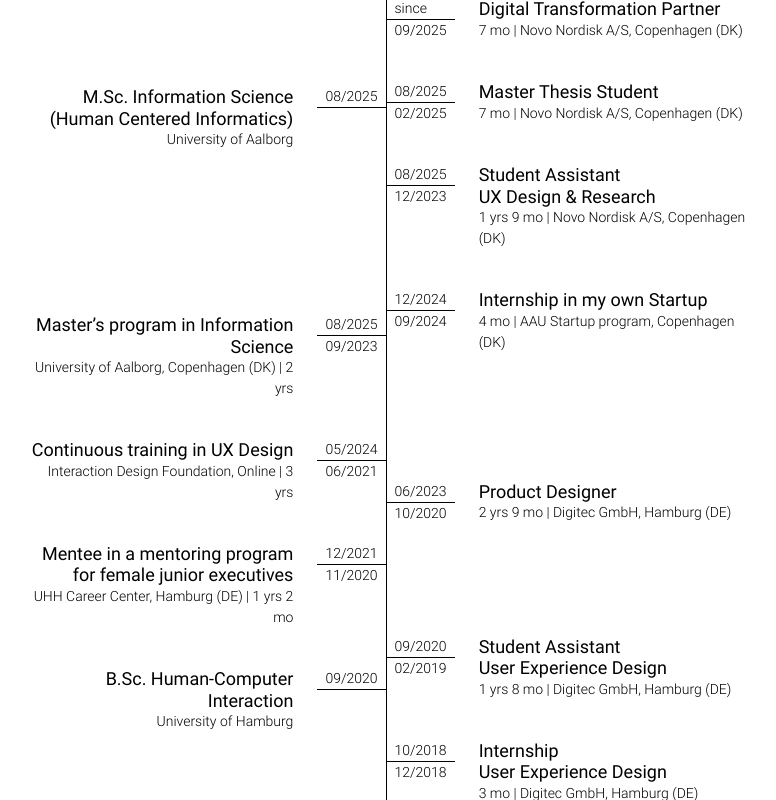
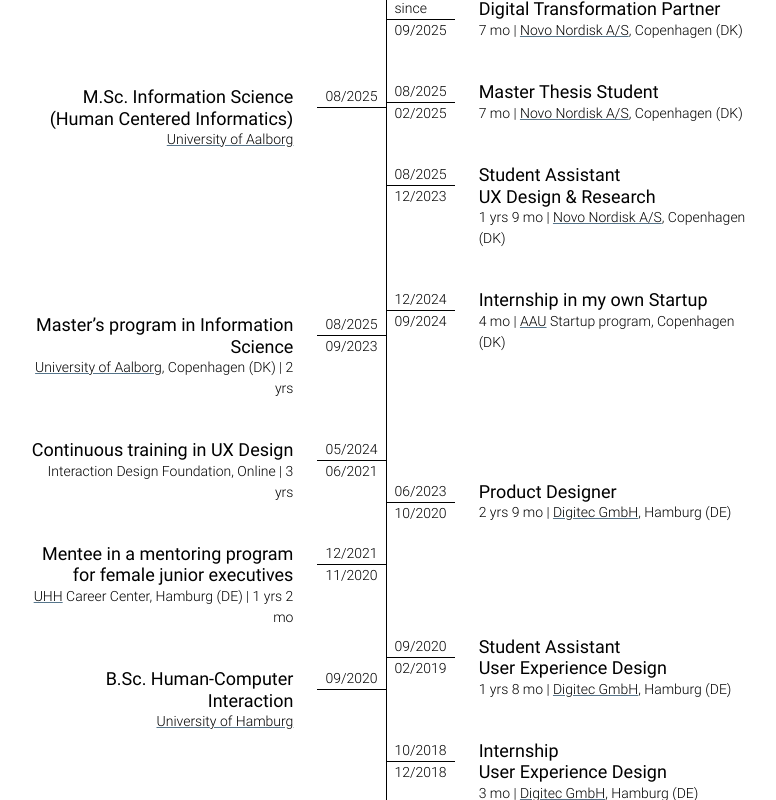
Before and after one commit to evakathie/portfolio, a Vue app: page /about in a window 1280 px wide. Shown: the part 760-1560 px from the top of the page, without its empty margins (254-1030 px from the left). Built offline with nearby package versions, Linux system fonts and the light colour scheme.

Commit message:
Added Company pages (MVP)

```diff
--- /dev/null
+++ b/src/data/companies.js
@@ -0,0 +1,54 @@
+export const companies = [
+    {
+        slug: 'hamburg-university',
+
+        name: 'University of Hamburg',
+
+        description: `
+            The University of Hamburg is one of the oldest and largest universities in Germany, offering a world-class education in a wide range of disciplines, including computer science and psychology. The Computer Science department, where my course of study Human-Computer Interaction was located, is renowned for its cutting-edge research and high-quality education programs.
+        `,
+
+        website: 'https://www.inf.uni-hamburg.de/studies/bachelor/mci.html',
+
+        image: '/images/company/university-of-hamburg.jpg',
+    },
+    {
+        slug: 'digitec',
+
+        name: 'Digitec GmbH',
+
+        description: `
+            Digitec is the industry-leading provider of eFX pricing solutions for competitive Swaps and NDF market making. The company offers software in the FX pricing area, as well as several market data feeds, such as the Swaps Data Feed (SDF) in cooperation with 360T. Clients who are using Digitecʼs technology belong to the top 100 global acting banks and investment firms from Europe, America and Asia with strong focus on trading.
+        `,
+
+        website: 'https://digitec.de/',
+
+        image: '/images/company/digitec.jpg',
+    },
+    {
+        slug: 'aalborg-university',
+
+        name: 'University of Aalborg',
+
+        description: `
+            The University of Aalborg is one of the leading and most prestigious universities in Denmark, providing a top-tier education across a diverse array of fields. My program Information Studies (Human Centered Informatics) is part of the Faculty of Social Sciences and Humanities at Aalborg University's Copenhagen campus.
+        `,
+
+        website: 'https://www.en.aau.dk/education/master/information-studies',
+
+        image: '/images/company/university-of-aalborg.jpg',
+    },
+    {
+        slug: 'novo-nordisk',
+
+        name: 'Novo Nordisk A/S',
+
+        description: `
+            Novo Nordisk A/S is a global manufacturer of medicines for the treatment of chronic diseases with its headquaters in Bagsværd, Denmark. Since its founding in 1923, the company has developed into one of the world's leading insulin manufacturers. In 2023 it became Europe's most valuable company. Novo Nordiskʼs IT department DD&IT focuses on how technology can revolutionise drug development and improve the quality of healthcare.
+        `,
+
+        website: 'https://www.novonordisk.com/',
+
+        image: '/images/company/novo-nordisk.jpg',
+    }
+]
--- a/src/data/projects.js
+++ b/src/data/projects.js
@@ -72,6 +72,7 @@
     month: 6,
 
     featured: true,
+    company: 'aalborg-university',
   },
   {
     slug: 'cookie-notices',
@@ -110,6 +111,7 @@
     month: 9,
 
     featured: false,
+    company: 'hamburg-university',
   },
   {
     slug: 'jobindex-log-analysis',
@@ -146,6 +148,7 @@
     month: 1,
 
     featured: false,
+    company: 'aalborg-university',
   },
   {
     slug: 'user-knowledge-base',
@@ -180,6 +183,7 @@
     month: 6,
 
     featured: false,
+    company: 'digitec',
   },
   {
     slug: 'd3-critical-states',
@@ -214,8 +218,9 @@
     month: 10,
 
     featured: false,
+    company: 'digitec',
   },
-    {
+  {
     slug: 'pattern-library',
 
     title: 'Creating a Pattern Library',
@@ -249,6 +254,7 @@
     month: 12,
 
     featured: false,
+    company: 'digitec',
   },
   {
     slug: 'portfolio',
@@ -321,5 +327,6 @@
     month: 8,
 
     featured: true,
+    company: 'novo-nordisk',
   },
 ]
--- a/src/router/index.js
+++ b/src/router/index.js
@@ -5,6 +5,7 @@
 import Work from '@/views/pages/Work.vue'
 import Play from '@/views/pages/Play.vue'
 import ProjectPage from '@/views/ProjectPage.vue'
+import CompanyPage from '@/views/CompanyPage.vue'
 import NotFound from '@/views/pages/NotFound.vue'
 
 const routes = [
@@ -35,6 +36,11 @@
     component: ProjectPage,
   },
   {
+    path: '/company/:slug',
+    name: 'Company',
+    component: CompanyPage,
+  },
+  {
     path: '/:pathMatch(.*)*',
     name: 'NotFound',
     component: NotFound,
--- /dev/null
+++ b/src/views/CompanyPage.vue
@@ -0,0 +1,42 @@
+<template>
+    <div class="company">
+        <div class="page-header">
+            <div class="text">
+                <h1>{{ company.name }}</h1>
+                <p>{{ company.description }}</p>
+                <a class="button" :href="company.website" target="blank">Visit {{ company.name }}'s website</a>
+            </div>
+            <img :src="company.image" alt="">
+        </div>
+
+        <ProjectList :companyFilter="company.slug" />
+
+        <div class="align-center">
+            <router-link to="/work" class="button">
+                View all my projects
+            </router-link>
+        </div>
+    </div>
+</template>
+
+<script>
+import { companies } from '@/data/companies'
+import ProjectList from '@/components/project/ProjectList.vue'
+
+export default {
+    name: 'CompanyDetail',
+
+    components: {
+        ProjectList
+    },
+
+    computed: {
+        // Find company based on URL slug
+        company() {
+            const slug = this.$route.params.slug
+            return companies.find(p => p.slug === slug)
+        },
+
+    }
+}
+</script>
--- a/src/views/pages/About.vue
+++ b/src/views/pages/About.vue
@@ -19,7 +19,7 @@
                     <div class="resume-element resume-left">
                         <div class="station">
                             <p class="role">M.Sc. Information Science (Human Centered Informatics)</p>
-                            <p class="company">University of Aalborg</p>
+                            <p class="company"><router-link to="/company/aalborg-university">University of Aalborg</router-link></p>
                         </div>
                         <div class="time">
                             <p class="to">08/2025</p>
@@ -30,7 +30,7 @@
                     <div class="resume-element resume-left">
                         <div class="station">
                             <p class="role">Masterʼs program in Information Science</p>
-                            <p class="company">University of Aalborg, Copenhagen (DK) | {{ duration(2023, 9, 2025, 8) }}</p>
+                            <p class="company"><router-link to="/company/aalborg-university">University of Aalborg</router-link>, Copenhagen (DK) | {{ duration(2023, 9, 2025, 8) }}</p>
                         </div>
                         <div class="time">
                             <p class="to">08/2025</p>
@@ -50,7 +50,7 @@
                     <div class="resume-element resume-left">
                         <div class="station">
                             <p class="role">Mentee in a mentoring program for female junior executives</p>
-                            <p class="company">UHH Career Center, Hamburg (DE) | {{ duration(2020, 11, 2021, 12) }}</p>
+                            <p class="company"><router-link to="/company/hamburg-university">UHH</router-link> Career Center, Hamburg (DE) | {{ duration(2020, 11, 2021, 12) }}</p>
                         </div>
                         <div class="time">
                             <p class="to">12/2021</p>
@@ -60,7 +60,7 @@
                     <div class="resume-element resume-left">
                         <div class="station">
                             <p class="role">B.Sc. Human-Computer Interaction</p>
-                            <p class="company">University of Hamburg</p>
+                            <p class="company"><router-link to="/company/hamburg-university">University of Hamburg</router-link></p>
                         </div>
                         <div class="time">
                             <p class="to">09/2020</p>
@@ -71,7 +71,7 @@
                     <div class="resume-element resume-left">
                         <div class="station">
                             <p class="role">Bachelorʼs program in Human-Computer Interaction</p>
-                            <p class="company">University of Hamburg, Hamburg (DE) | {{ duration(2015, 10, 2020, 9) }}</p>
+                            <p class="company"><router-link to="/company/hamburg-university">University of Hamburg</router-link>, Hamburg (DE) | {{ duration(2015, 10, 2020, 9) }}</p>
                         </div>
                         <div class="time">
                             <p class="to">09/2020</p>
@@ -107,7 +107,7 @@
                         </div>
                         <div class="station">
                             <p class="role">Digital Transformation Partner</p>
-                            <p class="company"> {{ duration(2025, 9) }} | Novo Nordisk A/S, Copenhagen (DK)</p>
+                            <p class="company"> {{ duration(2025, 9) }} | <router-link to="/company/novo-nordisk">Novo Nordisk A/S</router-link>, Copenhagen (DK)</p>
                         </div>
                     </div>
                     <div class="resume-element">
@@ -117,7 +117,7 @@
                         </div>
                         <div class="station">
                             <p class="role">Master Thesis Student</p>
-                            <p class="company"> {{ duration(2025, 2, 2025, 8) }} | Novo Nordisk A/S, Copenhagen (DK)</p>
+                            <p class="company"> {{ duration(2025, 2, 2025, 8) }} | <router-link to="/company/novo-nordisk">Novo Nordisk A/S</router-link>, Copenhagen (DK)</p>
                         </div>
                     </div>
                     <div class="resume-element">
@@ -127,7 +127,7 @@
                         </div>
                         <div class="station">
                             <p class="role">Student Assistant<br/>UX Design &amp; Research</p>
-                            <p class="company"> {{ duration(2023, 12, 2025, 8) }} | Novo Nordisk A/S, Copenhagen (DK)</p>
+                            <p class="company"> {{ duration(2023, 12, 2025, 8) }} | <router-link to="/company/novo-nordisk">Novo Nordisk A/S</router-link>, Copenhagen (DK)</p>
                         </div>
                     </div>
                     <div class="resume-element">
@@ -137,7 +137,7 @@
                         </div>
                         <div class="station">
                             <p class="role">Internship in my own Startup</p>
-                            <p class="company"> {{ duration(2024, 9, 2024, 12) }} | AAU Startup program, Copenhagen (DK)</p>
+                            <p class="company"> {{ duration(2024, 9, 2024, 12) }} | <router-link to="/company/aalborg-university">AAU</router-link> Startup program, Copenhagen (DK)</p>
                         </div>
                     </div>
                     <div class="resume-element-empty"></div>
@@ -148,7 +148,7 @@
                         </div>
                         <div class="station">
                             <p class="role">Product Designer</p>
-                            <p class="company"> {{ duration(2020, 10, 2023, 6) }} | Digitec GmbH, Hamburg (DE)</p>
+                            <p class="company"> {{ duration(2020, 10, 2023, 6) }} | <router-link to="/company/digitec">Digitec GmbH</router-link>, Hamburg (DE)</p>
                         </div>
                     </div>
                     <div class="resume-element-empty-small"></div>
@@ -160,7 +160,7 @@
                         </div>
                         <div class="station">
                             <p class="role">Student Assistant<br/>User Experience Design</p>
-                            <p class="company"> {{ duration(2019, 2, 2020, 9) }} | Digitec GmbH, Hamburg (DE)</p>
+                            <p class="company"> {{ duration(2019, 2, 2020, 9) }} | <router-link to="/company/digitec">Digitec GmbH</router-link>, Hamburg (DE)</p>
                         </div>
                     </div>
                     <div class="resume-element">
@@ -170,7 +170,7 @@
                         </div>
                         <div class="station">
                             <p class="role">Internship<br/>User Experience Design</p>
-                            <p class="company"> {{ duration(2018, 10, 2018, 12) }} | Digitec GmbH, Hamburg (DE)</p>
+                            <p class="company"> {{ duration(2018, 10, 2018, 12) }} | <router-link to="/company/digitec">Digitec GmbH</router-link>, Hamburg (DE)</p>
                         </div>
                     </div>
                 </div>
```
Also changed, not shown: 19 other files (tests, documents, lock files or other folders).
